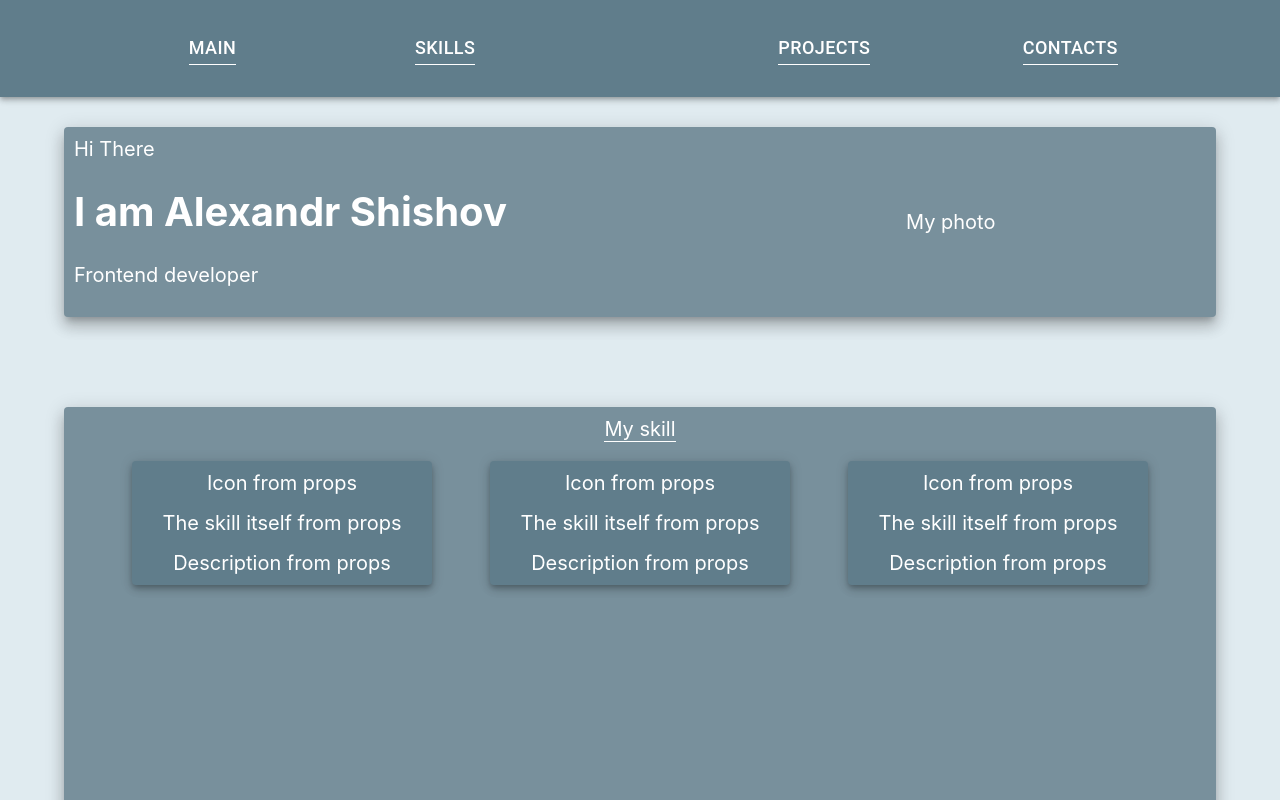
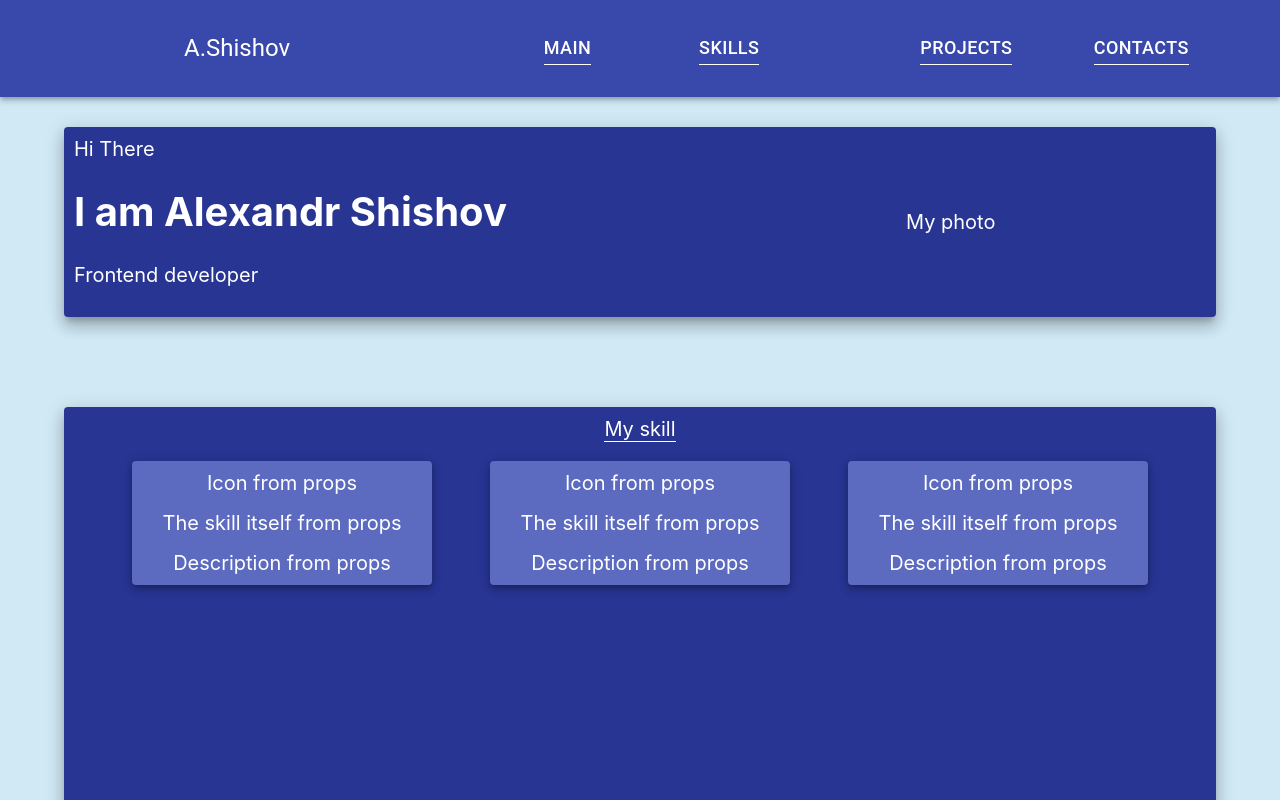
Before and after one commit to yo-atmosf3re/_port, a React (Create React App) app: page / in a window 1280 px wide. Shown: the top 800 px of the page. Built offline with nearby package versions, Linux system fonts and the light colour scheme.

Commit message:
changing the color palette of the entire project, minor layout optimization;

```diff
--- a/src/App.module.css
+++ b/src/App.module.css
@@ -1,3 +1,3 @@
 .body {
-   background-color: #e0ebf0f8;
+   background-color: #cfe9f5f8;
 }
--- a/src/App.tsx
+++ b/src/App.tsx
@@ -11,10 +11,10 @@ function App() {
     {
       palette: {
         primary: {
-          main: '#78909c',
+          main: '#3949ab',
         },
         secondary: {
-          main: '#607d8b',
+          main: '#283593',
         },
       },
     }
--- a/src/components/Header/Header.tsx
+++ b/src/components/Header/Header.tsx
@@ -4,11 +4,10 @@ import * as React from 'react';
 function Header() {
    return (
       <Box >
-         <AppBar color='secondary' position="relative">
+         <AppBar color='primary' position="static">
             <Toolbar>
-               {/* <Typography px={{ xs: 3, sm: 20 }} variant="h5" component="div" sx={{ flexGrow: 3, mx: 'auto' }}>
-                  Header
-               </Typography> */}
+               <Typography px={{ xs: 3, sm: 20 }} variant="h5" component="div" sx={{ flexGrow: 3, mx: 'auto' }}> A.Shishov
+               </Typography>
                <Grid py={{ xs: 2, sm: 3 }} spacing={0.4} container sx={{ justifyContent: 'space-evenly', fontSize: '20px' }}>
                   <Grid item>
                      <Button size='large' color="inherit"><Box borderBottom={1} fontSize='18px'>Main</Box></Button>
--- a/src/components/Main/AboutMe/AboutMe.tsx
+++ b/src/components/Main/AboutMe/AboutMe.tsx
@@ -5,7 +5,7 @@ function AboutMe() {
    return (
       <Grid item>
          <Box >
-            <Paper elevation={10} style={{ padding: '10px', margin: '30px 0', backgroundColor: '#78909c', color: 'white' }}>
+            <Paper elevation={10} style={{ padding: '10px', margin: '30px 0', backgroundColor: '#283593', color: 'white' }}>
                <Grid container alignItems='center' justifyContent='space-between'>
                   <Grid item >
                      <Grid item>
--- a/src/components/Main/AllSkills/AllSkills.tsx
+++ b/src/components/Main/AllSkills/AllSkills.tsx
@@ -8,7 +8,7 @@ function AllSkills() {
       <Grid item>
          <Box >
 
-            <Paper elevation={10} style={{ padding: '10px', margin: '20px 0', backgroundColor: '#78909c', color: 'white' }}>
+            <Paper elevation={10} style={{ padding: '10px', margin: '20px 0', backgroundColor: '#283593', color: 'white' }}>
                <SkillTitle />
                <Grid container justifyContent={'space-evenly'}>
                   <Skill />
--- a/src/components/Main/AllSkills/Skill/Skill.tsx
+++ b/src/components/Main/AllSkills/Skill/Skill.tsx
@@ -5,7 +5,7 @@ function Skill() {
    const skillStyles = {
       padding: '10px',
       margin: '20px 0',
-      backgroundColor: '#607d8b',
+      backgroundColor: '#5c6bc0',
       color: 'white',
    }
    return (<div>
```
